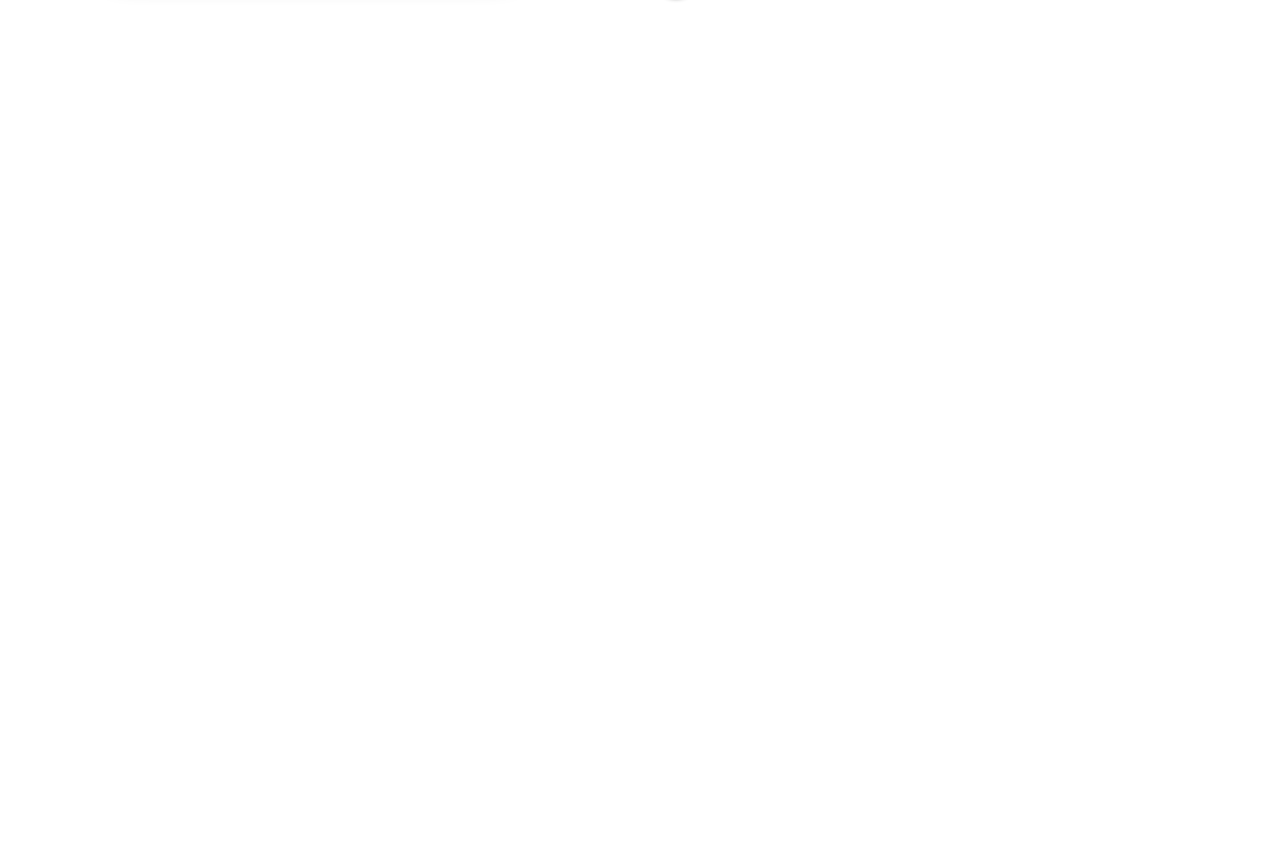
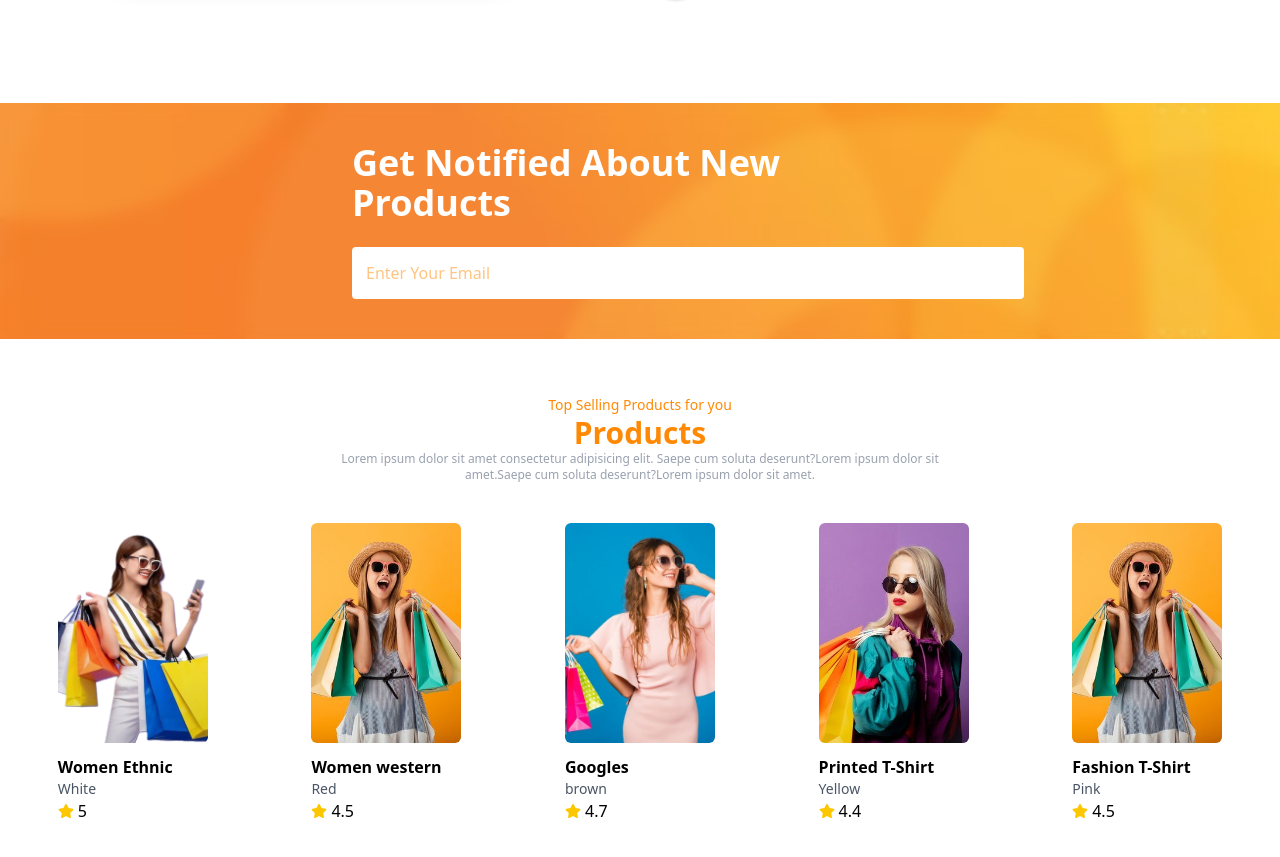
Before and after one commit to saifhusain62/Shop_Ecommerce, a React (Vite) app: page / in a window 1280 px wide. Shown: the part 2213-3070 px from the top of the page. Before the commit the page ends 2304 px from the top, so only its background shows below. Built offline with nearby package versions, Linux system fonts and the light colour scheme.

Commit message:
Subscribe section Updated Done

```diff
--- a/src/App.jsx
+++ b/src/App.jsx
@@ -6,6 +6,7 @@
 import 'aos/dist/aos.css';
 import TopProducts from './assets/components/TopProducts.jsx/TopProducts'
 import Banner from './assets/components/Banner/Banner'
+import Subscribe from './assets/components/Subscribe/Subscribe'
 
 
 function App() {
@@ -25,6 +26,9 @@
       <Products/>
       <TopProducts/>
       <Banner/>
+      <Subscribe/>
+      <Products/>
+
     </div>
   )
 }
--- a/src/assets/components/Banner/Banner.jsx
+++ b/src/assets/components/Banner/Banner.jsx
@@ -29,6 +29,8 @@
                 >
                     Lorem ipsum, dolor sit amet consectetur adipisicing elit. Officiis quos tempora obcaecati aut rem doloremque placeat aperiam commodi, provident aliquam.
                 </p>
+
+                {/* ICONLIST */}
                 <div >
                   <div className='flex items-center gap-4 py-2'>
                     <IoFastFood
--- /dev/null
+++ b/src/assets/components/Subscribe/Subscribe.jsx
@@ -0,0 +1,34 @@
+import React from 'react'
+import Banner from "/orange-pattern.jpg"
+
+const BannerImg = {
+    backgroundImage:`url(${Banner})`,
+    backgroundPosition:"center",
+    backgroundRepear:"no-repear",
+    backgroundSize:"cover",
+    height:"100%",
+    width:"100%",
+}
+
+function Subscribe() {
+  return (
+    <div
+    data-aos="fade-up"
+    className='bg-gray-100 text-white my-3'
+    style={BannerImg}
+    >
+      <div className='container backdrop-blur-sm py-10'>
+        <div className='space-y-6 max-w-xl mx-auto'>
+            <h1
+            className='text-2xl text-center sm:text-left sm:text-4xl font-semibold'
+            >Get Notified About New Products</h1>
+            <input type="text" placeholder='Enter Your Email' className='w-2xl p-3 bg-white rounded-sm text-orange-400
+            border-2 border-transparent focus:border-white focus:outline-none' />
+        </div>
+
+      </div>
+    </div>
+  )
+}
+
+export default Subscribe
```
